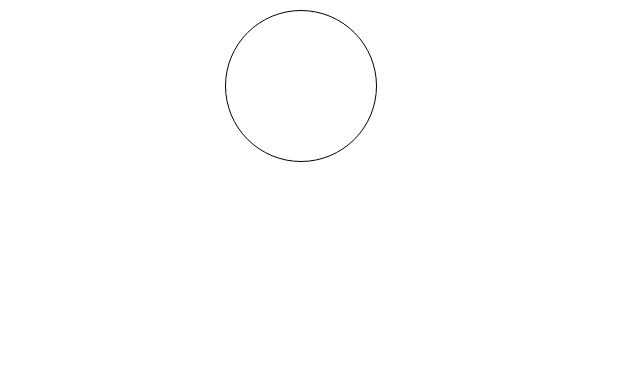
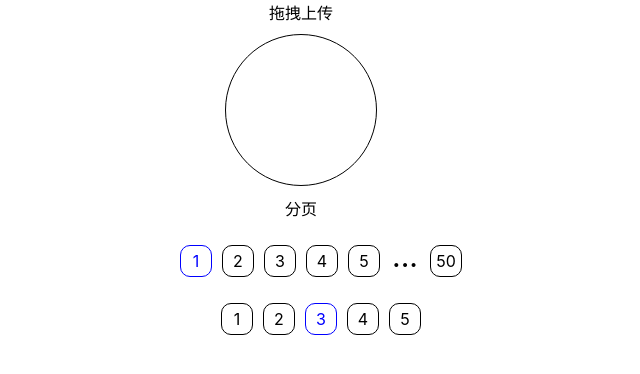
Before and after one commit to babopo/react-components, a React (Create React App) app: page / in a window 1280 px wide. Shown: the top 374 px of the page, without its empty margins (339-979 px from the left). Built offline with nearby package versions, Linux system fonts and the light colour scheme.

Commit message:
完成分页组件

```diff
--- a/src/App.js
+++ b/src/App.js
@@ -2,11 +2,16 @@ import React from 'react';
 import './App.css';
 
 import DragUpload from './DragUpload'
+import Pagination from './Pagination'
 
 function App() {
   return (
     <div className="App">
+      <label>拖拽上传</label>
       <DragUpload size={2000 * 2000} action="http://www.mocky.io/v2/5db65efc2f000058007fe7ed"/>
+      <label>分页</label>
+      <Pagination total={1000} pageSize={20} defaultCurrent={1}/>
+      <Pagination total={100} pageSize={20} defaultCurrent={3}/>
     </div>
   );
 }
--- /dev/null
+++ b/src/Pagination.css
@@ -0,0 +1,28 @@
+.Pag-container {
+    list-style-type: none;
+    cursor: pointer;
+}
+
+.Pag-page {
+    display: inline-block;
+    margin: 5px;
+    border: 1px solid;
+    border-radius: 10px;
+    width: 30px;
+    height: 30px;
+    line-height: 30px;
+}
+
+.Pag-page:hover {
+    color: blue;
+}
+
+.Pag-select {
+    display: inline-block;
+    color: blue;
+}
+
+.Pag-omitted {
+    border: none;
+    font-size: 30px;
+}
--- /dev/null
+++ b/src/Pagination.js
@@ -0,0 +1,75 @@
+// 分页组件
+import React, { useState, useEffect } from 'react'
+import './Pagination.css'
+
+/**
+ * props参数
+ * total 总条目数
+ * pageSize 每页展示条目数
+ * defaultCurrent 默认选中页码
+ */
+/**
+ * 思路：根据页数生成一个表，中间只展示五个，被选中的展示在正中间，首页和尾页一定展示
+ * 展示不下的以省略号展示，点击省略号一次移动5格，不足5格移动到底
+ * 被选中的页码高亮
+ */
+function Pagination(props) {
+    const { defaultCurrent, total, pageSize } = props
+    const [currPage, setPage] = useState(defaultCurrent)
+    // 总页码数
+    const pages = Math.ceil(total / pageSize)
+    const list = []
+    //创建列表内容
+    if(pages <= 7) {
+        for(let i = 1; i <= pages; i++) {
+            list.push(<li onClick={() => setCurrPage(i)} className={currPage === i ? 'Pag-select Pag-page' : 'Pag-page'} key={i}>{i}</li>)
+        }
+    } else {
+        if(currPage <= 3) {
+            for(let i = 1; i <= 5; i++) {
+                list.push(<li onClick={() => setCurrPage(i)} className={currPage === i ? 'Pag-select Pag-page' : 'Pag-page'} key={i}>{i}</li>)
+            }
+            list.push(<li onClick={() => setCurrPage('right')} key="right" className="Pag-omitted Pag-page">...</li>, <li onClick={() => setCurrPage(pages)} key={pages} className="Pag-page">{pages}</li>)
+        } else if(currPage === 4) {
+            for(let i = 1; i <= 6; i++) {
+                list.push(<li onClick={() => setCurrPage(i)} className={currPage === i ? 'Pag-select Pag-page' : 'Pag-page'} key={i}>{i}</li>)
+            }
+            list.push(<li onClick={() => setCurrPage('right')} key="right" className="Pag-omitted Pag-page">...</li>, <li onClick={() => setCurrPage(pages)} key={pages} className="Pag-page">{pages}</li>)
+        } else if(currPage >= pages - 2) {
+            list.push(<li onClick={() => setCurrPage(1)} className="Pag-page" key={1}>1</li>, <li onClick={() => setCurrPage('left')} key="left" className="Pag-omitted Pag-page">...</li>)
+            for(let i = pages - 4; i <= pages; i++) {
+                list.push(<li onClick={() => setCurrPage(i)} className={currPage === i ? 'Pag-select Pag-page' : 'Pag-page'} key={i}>{i}</li>)
+            }
+        } else if(currPage === pages - 3) {
+            list.push(<li onClick={() => setCurrPage(1)} className="Pag-page" key={1}>1</li>, <li onClick={() => setCurrPage('left')} key="left" className="Pag-omitted Pag-page">...</li>)
+            for(let i = pages - 5; i <= pages; i++) {
+                list.push(<li onClick={() => setCurrPage(i)} className={currPage === i ? 'Pag-select Pag-page' : 'Pag-page'} key={i}>{i}</li>)
+            }
+        } else {
+            list.push(<li onClick={() => setCurrPage(1)} className="Pag-page" key={1}>1</li>, <li onClick={() => setCurrPage('left')} key="left" className="Pag-omitted Pag-page">...</li>)
+            for(let i = currPage - 2; i <= currPage + 2; i++) {
+                list.push(<li onClick={() => setCurrPage(i)} className={currPage === i ? 'Pag-select Pag-page' : 'Pag-page'} key={i}>{i}</li>)
+            }
+            list.push(<li onClick={() => setCurrPage('right')} key="right" className="Pag-omitted Pag-page">...</li>, <li onClick={() => setCurrPage(pages)} key={pages} className="Pag-page">{pages}</li>)
+        }
+    }
+
+    function setCurrPage(change) {
+        if(change === 'left') {
+            const move = currPage - 5
+            setPage(move < 1 ? 1 : move)
+        } else if (change === 'right') {
+            const move = currPage + 5
+            setPage(move > pages ? pages : move)
+        } else {
+            setPage(change)
+        }
+    }
+    return (
+        <ul className="Pag-container">
+            {list}
+        </ul>
+    )
+}
+
+export default Pagination
```
Also changed, not shown: 1 other file (tests, documents, lock files or other folders).
